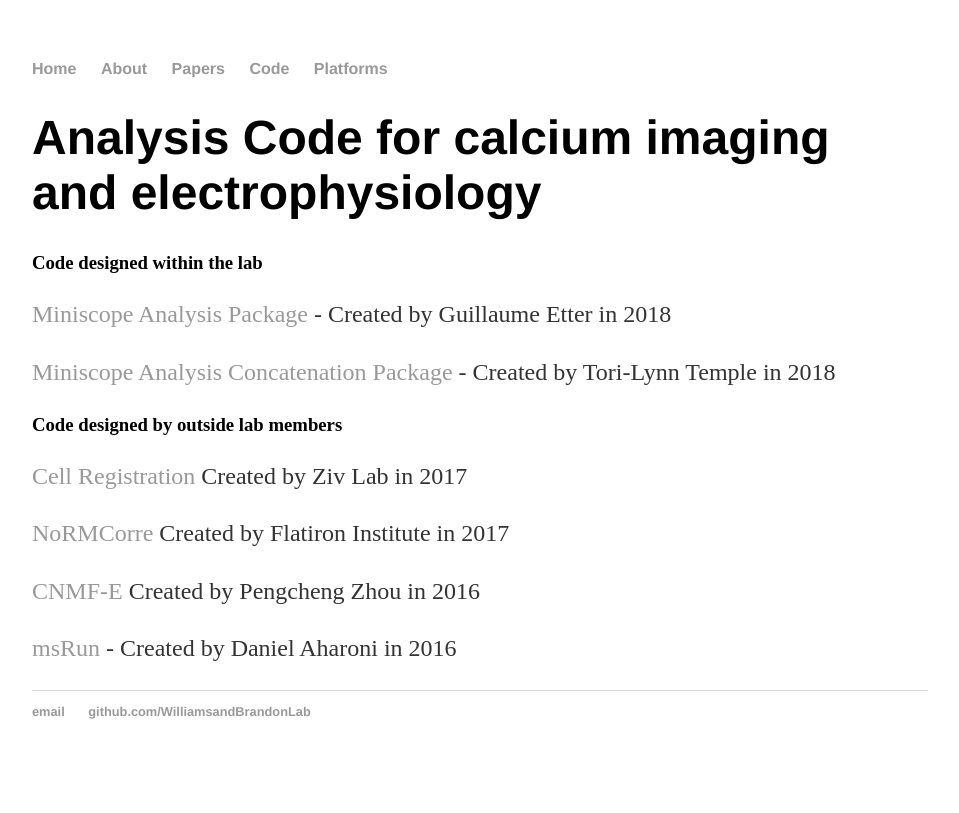
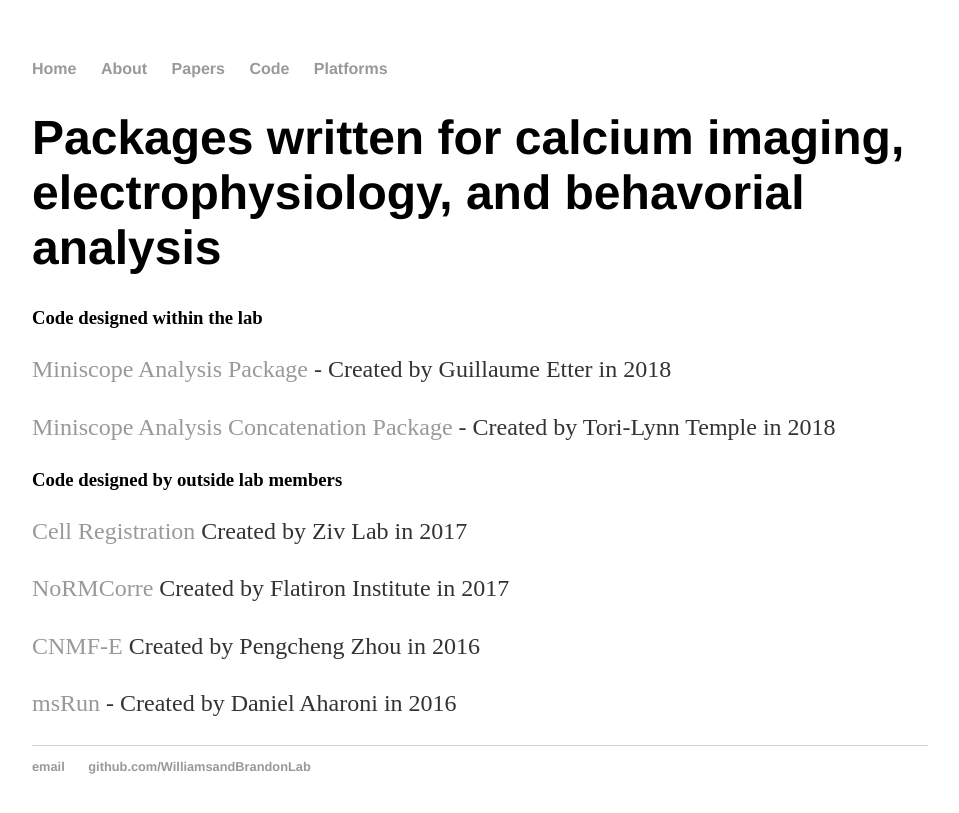
Before and after one commit to WilliamsandBrandanLab/WilliamsandBrandanLab.github.io, a Jekyll site: the page built from code/index.md, in a window 1280 px wide. Shown: the top 813 px of the page, without its empty margins (160-1119 px from the left). Built offline with Jekyll 4.4.1, drawn with Linux system fonts in a browser that asks for light colours; our own code applies the rules of GitHub Pages for plain Markdown files.

Commit message:
Update index.md

```diff
--- a/code/index.md
+++ b/code/index.md
@@ -1,5 +1,5 @@
 
-# Analysis Code for calcium imaging and electrophysiology
+# Packages written for calcium imaging, electrophysiology, and behavorial analysis
 
 
 ### Code designed within the lab
```
